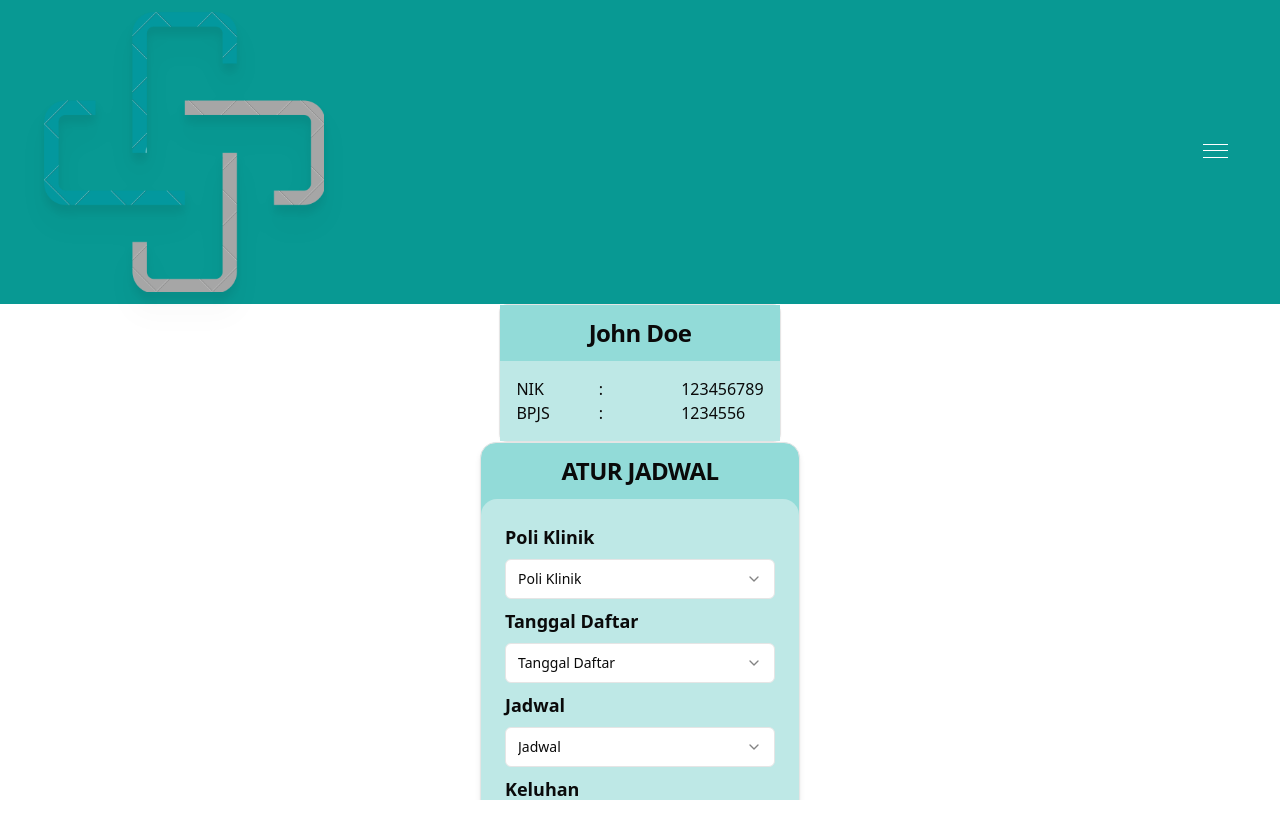
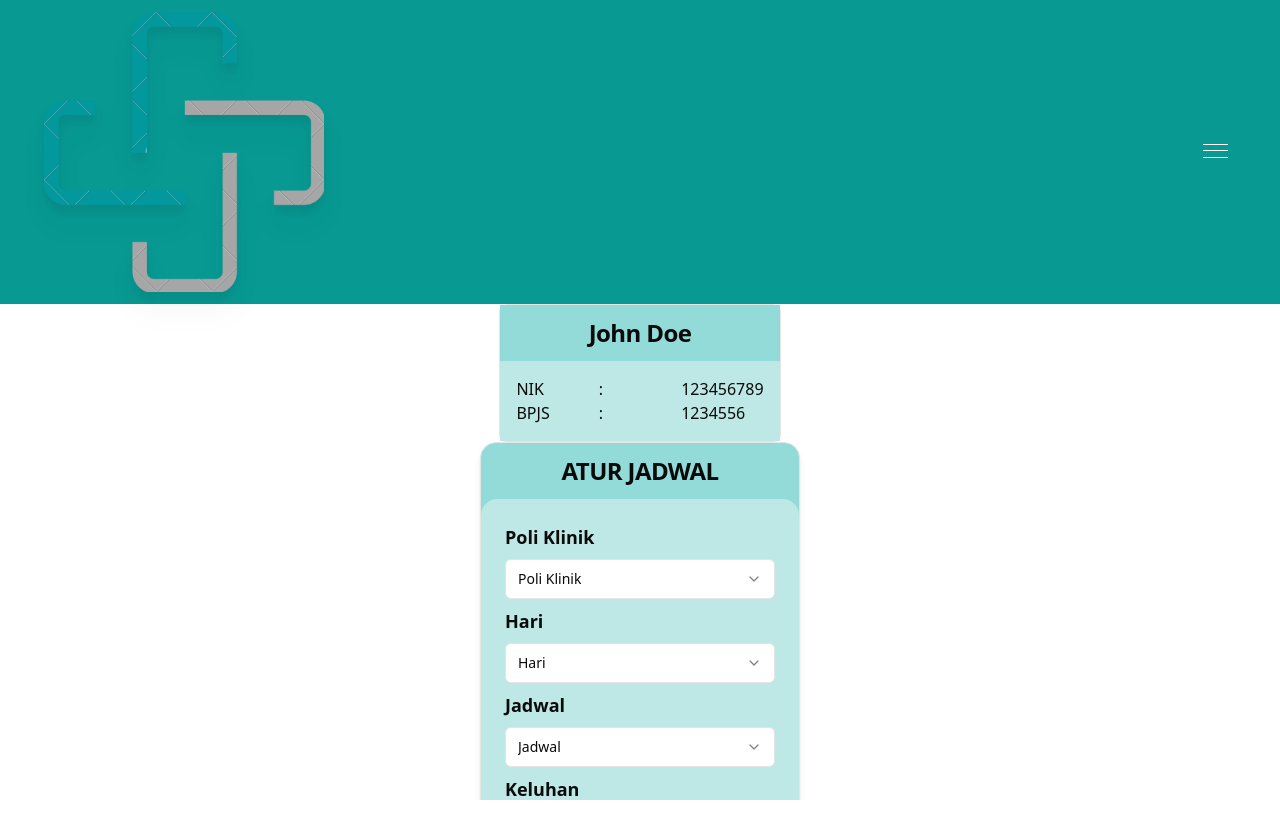
Before and after one commit to Medqueue-Alta/Medqueue-FE, a React (Vite) app: page /faskes/reservasi in a window 1280 px wide. Shown: the top 838 px of the page. Built offline with nearby package versions, Linux system fonts and the light colour scheme.

Commit message:
chores: updating the form labeling

```diff
--- a/src/pages/Patient/reservasi.tsx
+++ b/src/pages/Patient/reservasi.tsx
@@ -153,8 +153,8 @@ const PatientReservation = () => {
               <CustomFormSelect
                 control={form.control}
                 name="Hari"
-                label="Tanggal Daftar"
-                placeholder="Tanggal Daftar"
+                label="Hari"
+                placeholder="Hari"
                 options={hariOptions}
               />
 
```
